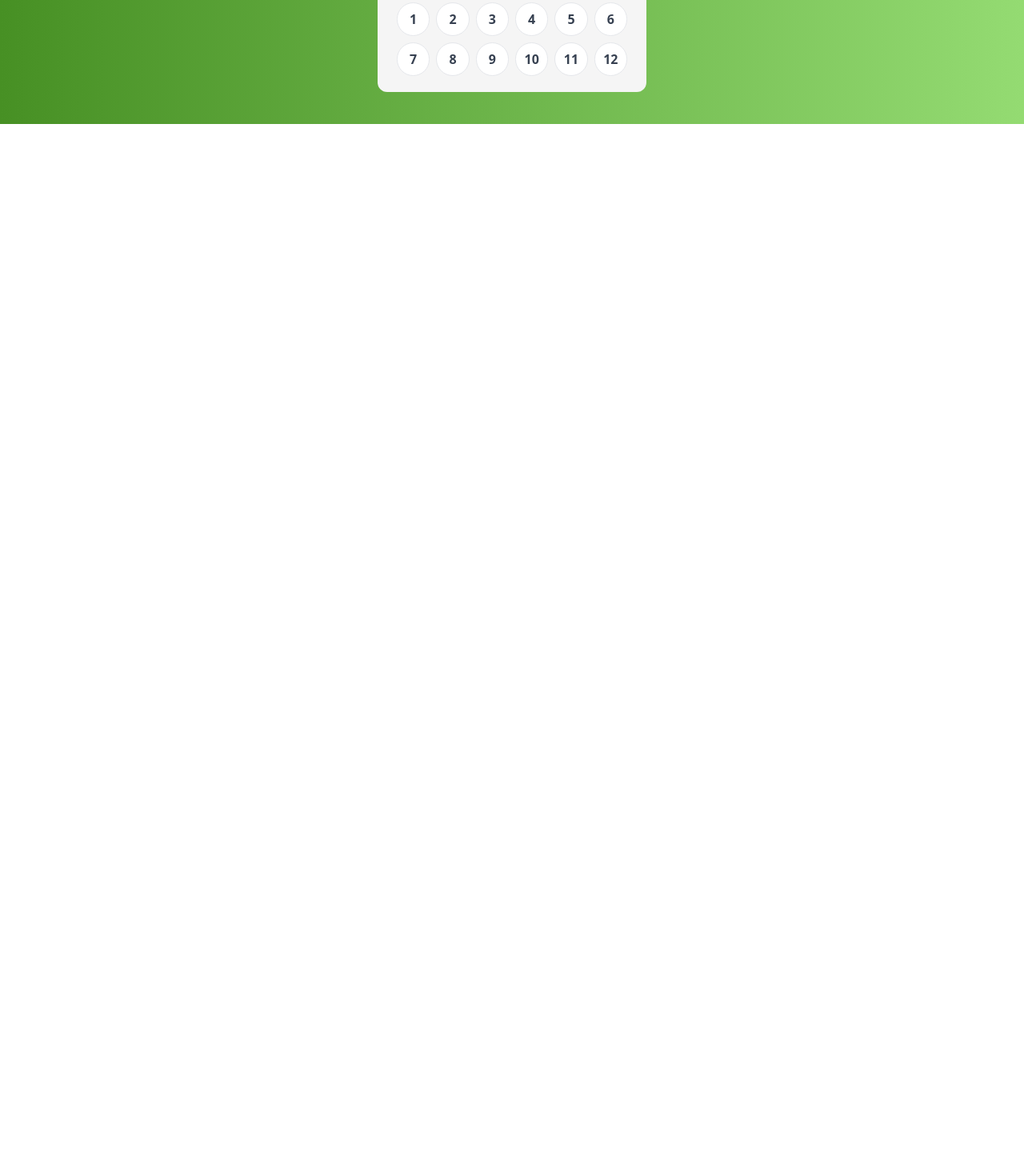
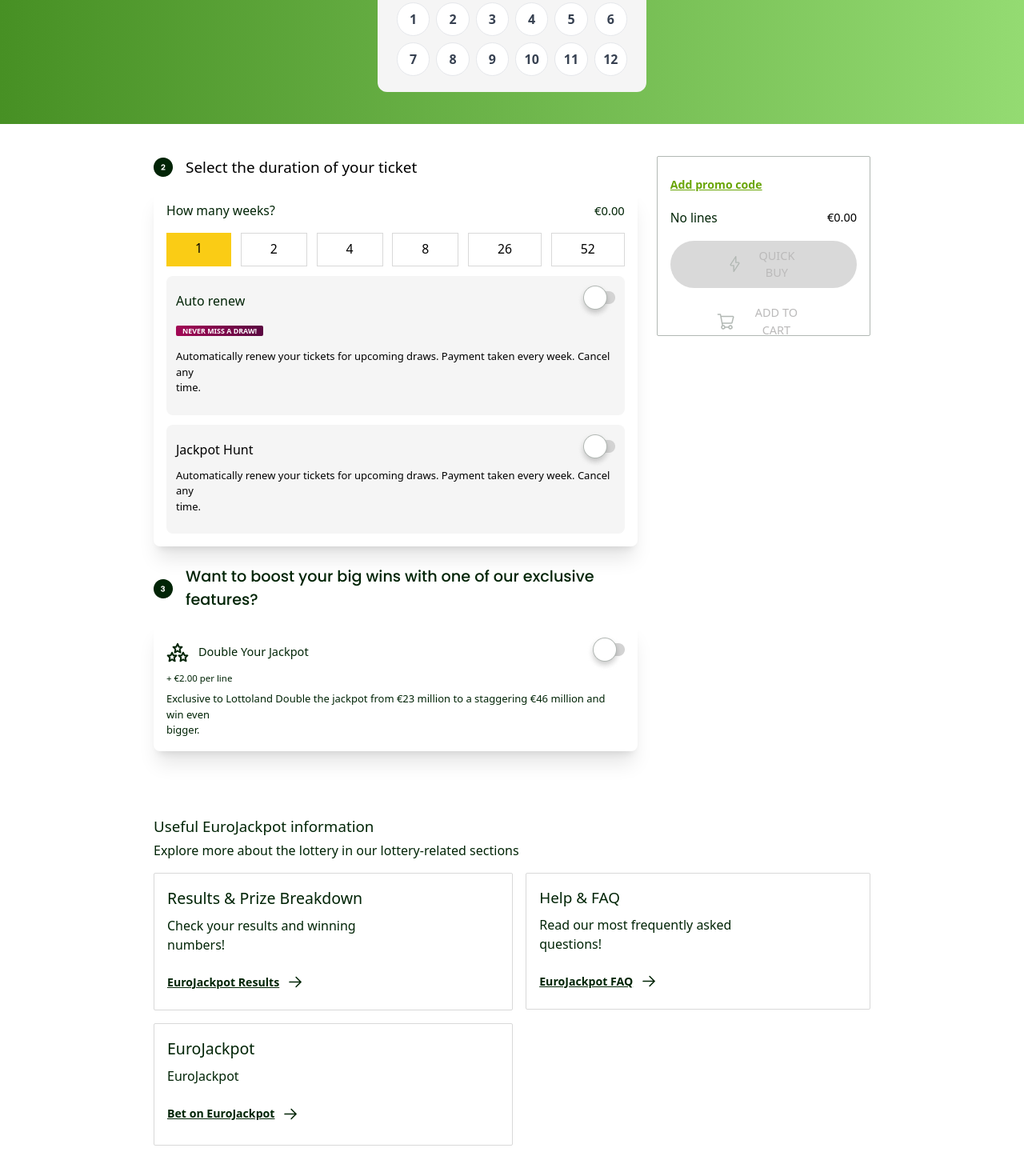
Before and after one commit to Faidunni/LottoBox-LandingPage, a React (Vite) app: page /lottopage in a window 1280 px wide. Shown: the part 994-2464 px from the top of the page at 80% size. Before the commit the page ends 1149 px from the top, so only its background shows below. Built offline with nearby package versions, Linux system fonts and the light colour scheme.

Commit message:
lotto page

```diff
--- a/src/Pages/LottoPage.jsx
+++ b/src/Pages/LottoPage.jsx
@@ -3,7 +3,10 @@
 import { CiCalendar } from "react-icons/ci";
 import { IoWalletOutline } from "react-icons/io5";
 import { TbCircleNumber1 } from "react-icons/tb";
-import NumberSelection from "../component/NumberSelection";
+import NumberSelection from "../sections/NumberSelection";
+import Ticket from "../sections/Ticket";
+import EuroDonation from "../sections/EuroDonation";
+import { Link } from "react-router-dom";
 
 const Details = [
   {
@@ -22,8 +25,11 @@
 
 const LottoPage = () => {
   return (
-    <section>
-      <Nav />
+    <section className="mb-[20%]">
+      <Link to="/">
+        <Nav />
+      </Link>
+
       {/* subnav header */}
       <div className="bg-[#56ae2d] pb-4 shadow-md">
         <SubNav />
@@ -43,7 +49,10 @@
         </div>
       </div>
       {/* NumberSelection */}
+
       <NumberSelection />
+      <Ticket />
+      <EuroDonation />
     </section>
   );
 };
--- /dev/null
+++ b/src/sections/EuroDonation.jsx
@@ -0,0 +1,70 @@
+import Vector from "../assets/icons/Vector.png";
+
+function EuroDonation() {
+  return (
+    <section className="py-10 px-[15%]">
+      {/* EuroJackpot-Information  */}
+      <p className="text-promo-code-text font-DM Sans font-[500] text-[18.75px] mb-1">
+        Useful EuroJackpot information
+      </p>
+      <p className="font-DM Sans font-[200] text-promo-code-text">
+        Explore more about the lottery in our lottery-related sections
+      </p>
+      <div className="flex gap-4 mt-4">
+        <div>
+          <div className="border border-shape-color rounded-sm mb-4">
+            <div className="pl-4 pr-[150px] py-4">
+              <p className="font-DM Sans font-[500] text-[19.53px] text-promo-code-text mb-2">
+                Results & Prize Breakdown
+              </p>
+              <p className="font-DM Sans font-[200] text-promo-code-text mb-6">
+                Check your results and winning numbers!
+              </p>
+              <div className="flex items-center gap-3 mb-2">
+                <p className="font-DM Sans text-[14.13px] text-promo-code-text underline font-bold">
+                  EuroJackpot Results
+                </p>
+                <img src={Vector} alt="Forward arrow" />
+              </div>
+            </div>
+          </div>
+          <div className="border border-shape-color rounded-sm">
+            <div className="pl-4 pr-[150px] py-4">
+              <p className="font-DM Sans font-[500] text-[19.53px] text-promo-code-text mb-2">
+                EuroJackpot
+              </p>
+              <p className="font-DM Sans font-[200] text-promo-code-text mb-6">
+                EuroJackpot
+              </p>
+              <div className="flex items-center gap-3 mb-3">
+                <p className="font-DM Sans text-[14.13px] text-promo-code-text underline font-bold">
+                  Bet on EuroJackpot
+                </p>
+                <img src={Vector} alt="Forward arrow" />
+              </div>
+            </div>
+          </div>
+        </div>
+
+        <div className="border border-shape-color rounded-sm h-1/5">
+          <div className="pl-4 pr-[120px] py-4">
+            <p className="font-DM Sans font-[500] text-[18.91px] text-promo-code-text mb-2">
+              Help & FAQ
+            </p>
+            <p className="font-DM Sans font-[200] text-promo-code-text mb-6">
+              Read our most frequently asked questions!
+            </p>
+            <div className="flex items-center gap-3 mb-2">
+              <p className="font-DM Sans text-[14.13px] text-promo-code-text underline font-bold">
+                EuroJackpot FAQ
+              </p>
+              <img src={Vector} alt="Forward arrow" />
+            </div>
+          </div>
+        </div>
+      </div>
+    </section>
+  );
+}
+
+export default EuroDonation;
--- /dev/null
+++ b/src/sections/Ticket.jsx
@@ -0,0 +1,157 @@
+import { useState } from "react";
+import number2 from "../assets/icons/number2.png";
+import number3 from "../assets/icons/number3.png";
+import toggle from "../assets/icons/toggle.png";
+import settings from "../assets/icons/settings.png";
+import flash from "../assets/icons/flash.png";
+import cart from "../assets/icons/cart.png";
+
+const numbers = [
+  {
+    number: 1,
+  },
+  {
+    number: 2,
+  },
+  {
+    number: 4,
+  },
+  {
+    number: 8,
+  },
+  {
+    number: 26,
+  },
+  {
+    number: 52,
+  },
+];
+
+function Ticket() {
+  const [activeIndex, setActiveIndex] = useState(0);
+  return (
+    <section className="py-10 px-[15%]">
+      {/* Add prome code  */}
+      <div className="flex gap-6 ">
+        <div className="">
+          <div className="flex gap-4 items-center align-middle mb-3">
+            <img src={number2} alt="number-2" />
+            <p className="font-DM Sans font-[500] text-[18.91px] ">
+              Select the duration of your ticket
+            </p>
+          </div>
+          <div className="bg-white shadow-xl rounded-lg p-4">
+            <div className="flex justify-between mb-4">
+              <p className="font-DM Sans text-[#012406] text-[15.75px] font-[500]">
+                How many weeks?
+              </p>
+              <p className="font-DM Sans text-[#012406] text-[14.75px] font-[500]">
+                €0.00
+              </p>
+            </div>
+            <div className="flex justify-between mb-3">
+              {numbers.map((num, index) => (
+                <div
+                  key={index}
+                  className={`${
+                    activeIndex === index
+                      ? "bg-yellow-400"
+                      : "bg-transparent border border-[#D9D9D9]"
+                  } font-DM Sans font-[500] text-[15.75px] px-9 py-2 cursor-pointer`}
+                  onClick={() => setActiveIndex(index)}
+                >
+                  {num.number}
+                </div>
+              ))}
+            </div>
+            <div className="bg-card-bg rounded-lg px-3 py-2">
+              <div className="flex justify-between items-center">
+                <p className="font-DM Sans font-[500] text-[#012406]">
+                  Auto renew
+                </p>
+                <div>
+                  <img src={toggle} alt="toggle" />
+                </div>
+              </div>
+              <button className="bg-ticket-gradient font-DM Sans font-[900] text-[8.91px] px-2 rounded-sm text-white mb-4">
+                NEVER MISS A DRAW!
+              </button>
+              <p className="font-DM Sans font-[200] text-[13px] mb-4">
+                Automatically renew your tickets for upcoming draws. Payment
+                taken every week. Cancel any <br /> time.
+              </p>
+            </div>
+            <div className="bg-card-bg rounded-lg px-3 py-2 mt-3">
+              <div className="flex justify-between items-center">
+                <p className="font-DM Sans font-[500]">Jackpot Hunt</p>
+                <div>
+                  <img src={toggle} alt="toggle" />
+                </div>
+              </div>
+
+              <p className="font-DM Sans font-[200] text-[13px] mb-4">
+                Automatically renew your tickets for upcoming draws. Payment
+                taken every week. Cancel any <br /> time.
+              </p>
+            </div>
+          </div>
+          <div className="flex gap-4 items-center align-middle mt-6 mb-3">
+            <img src={number3} alt="number-3" />
+            <p className="font-Poppins font-[500] text-[19.22px] text-[#012406] pr-8">
+              Want to boost your big wins with one of our exclusive <br />{" "}
+              features?
+            </p>
+          </div>
+          <div className="bg-white shadow-xl rounded-lg p-4">
+            <div className="flex justify-between items-center">
+              <div className="flex gap-3">
+                <div>
+                  <img src={settings} alt="settings" />
+                </div>
+
+                <p className="font-DM Sans text-[#012406] font-[500] text-[14.5px]">
+                  Double Your Jackpot
+                </p>
+              </div>
+              <div>
+                <img src={toggle} alt="toggle" />
+              </div>
+            </div>
+            <p className="text-[11.44px] text-[#012406] font-DM Sans font-[500]">
+              + €2.00 per line
+            </p>
+            <p className="text-[13px] text-[#012406] font-DM Sans font-[200] mt-2">
+              Exclusive to Lottoland Double the jackpot from €23 million to a
+              staggering €46 million and win even <br /> bigger.
+            </p>
+          </div>
+        </div>
+        <div className="border border-[#B2B8B4] h-[225px] px-4 py-6 rounded-sm">
+          <p className="font-DM Sans font-[700] text-[14.15px] text-promo-code underline mb-5">
+            Add promo code
+          </p>
+          <div className="flex justify-between mb-4">
+            <p className="font-DM Sans font-[500] text-[15.5px] text-[#012406]">
+              No lines
+            </p>
+            <p className="font-DM Sans font-[500] text-[14.5px]">€0.00</p>
+          </div>
+          <button className="bg-shape-color flex py-2 px-[68px] align-middle items-center rounded-full gap-2 mb-3">
+            <img src={flash} alt="flash-icon" />
+            <p className="font-DM Sans font-[500] text-[14.5px]   text-[#bbbaba]">
+              QUICK <span> BUY </span>
+            </p>
+          </button>
+          <button className="flex py-2 px-[58px] align-middle items-center rounded-full gap-2 mb-3 justify-center">
+            <img src={cart} alt="cart-icon" />
+            <p className="font-DM Sans font-[500] text-[14.5px]   text-[#bbbaba]">
+              ADD TO CART{" "}
+            </p>
+          </button>
+        </div>
+      </div>
+    </section>
+  );
+}
+
+export default Ticket;
--- a/tailwind.config.js
+++ b/tailwind.config.js
@@ -11,16 +11,18 @@
         "text-color": "#767676",
         "btn-color": "#6E2490",
         "card-bg": "#F5F5F5",
-        "shape-color": "##D9D9D9",
+        "shape-color": "#D9D9D9",
         "footer-text": "#5E5D60",
         "promo-code": "#69A507",
+        "promo-code-text": "#012406",
       },
       backgroundImage: {
         "custom-gradient": "linear-gradient(90deg, #479024 0%, #94DB72 100%)",
         "background-color": "linear-gradient(90deg, #6E2490 0%, #BA72DB 100%)",
         "hero-background":
           "linear-gradient(0deg, rgba(0, 0, 0, 0.60) 0%, rgba(0, 0, 0, 0.60) 100%), url('../assets/Images/hero.jpg')",
-        "card-gradient": "linear-gradient(90deg, #F6F6F6 0%, #FCFCFC 100%);",
+        "card-gradient": "linear-gradient(90deg, #F6F6F6 0%, #FCFCFC 100%)",
+        "ticket-gradient": "linear-gradient(90deg, #A30855 0%, #5B0841 100%)",
       },
       fontFamily: {
         Poppins: ["Poppins", "sans-serif"],
```
Also changed, not shown: src/assets/icons/Vector.png (added), src/sections/NumberSelection.jsx (renamed from src/component/NumberSelection.jsx).
